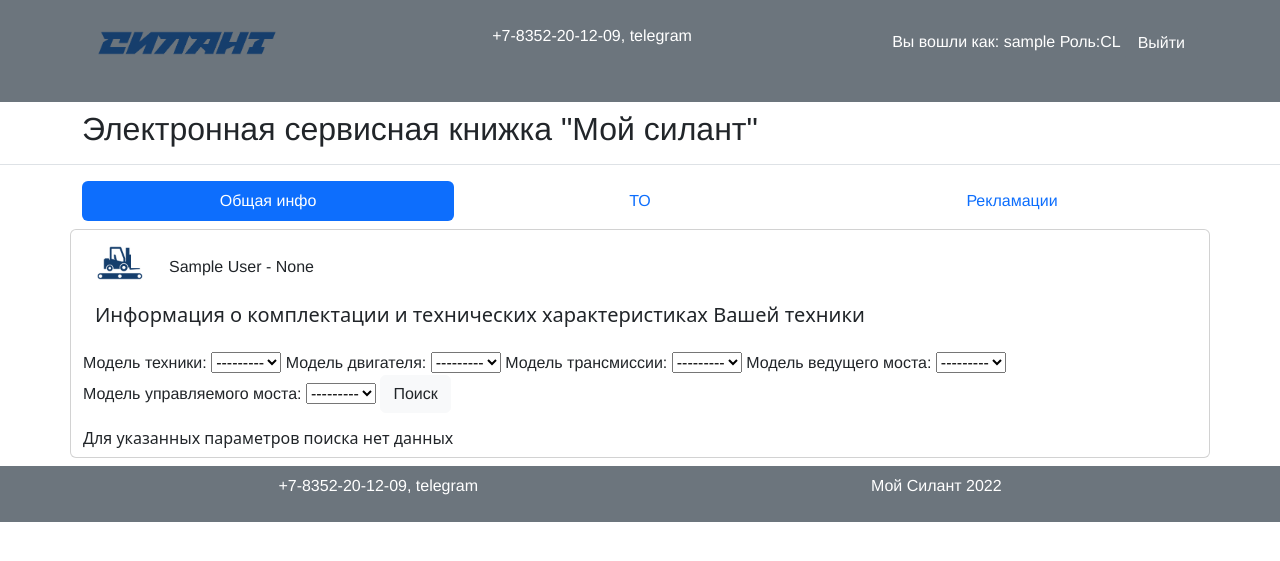
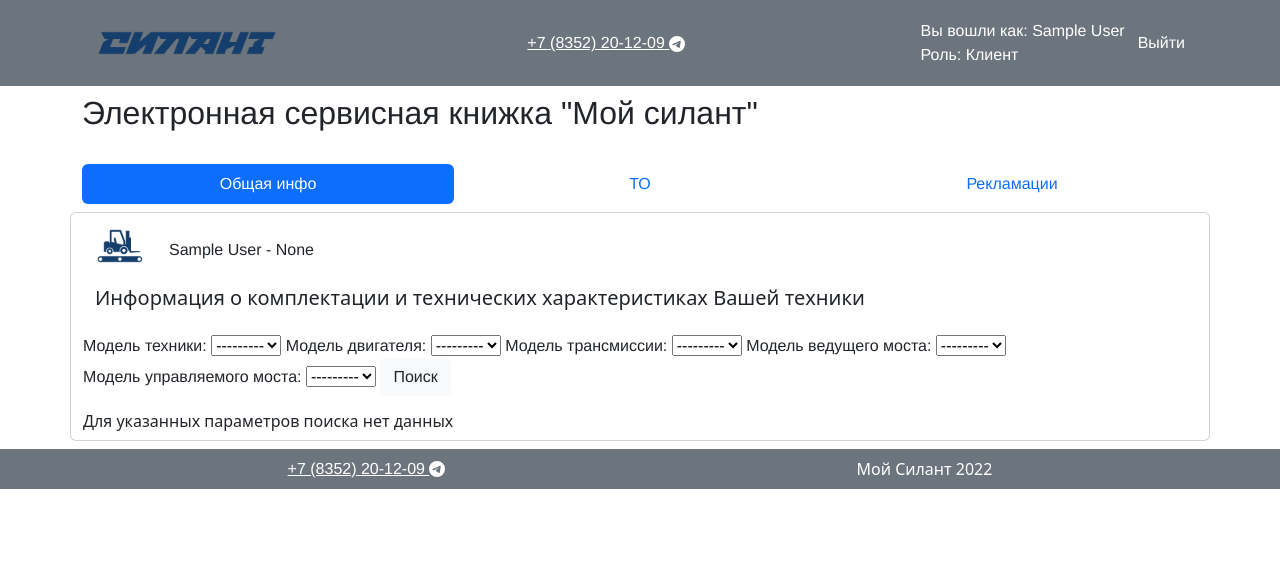
Before and after one commit to 4elovek-nevadimka/SF_Final_Project, a Django app: page / in a window 1280 px wide. Shown: the top 561 px of the page. Run offline with Django 4.2, Linux system fonts and the light colour scheme; the visitor is signed in with stand-in values (Sample User, id 1); data comes from the database, SQL or seed files in the repository; data that the repository does not hold is empty.

Commit message:
updated default.html template

```diff
--- a/app/templates/default.html
+++ b/app/templates/default.html
@@ -8,7 +8,6 @@
 
     {% load static %}
     <link href="{% static 'css/styles.css' %}" rel="stylesheet"/>
-<!--    <link rel="shortcut icon" type="image/png" href="{% static 'favicon.ico' %}"/>-->
     <link rel="icon" type="image/x-icon" href="{% static '/images/favicon.ico' %}">
     <!-- Bootstrap CSS -->
     <link href="https://cdn.jsdelivr.net/npm/bootstrap@5.2.3/dist/css/bootstrap.min.css" rel="stylesheet">
@@ -18,30 +17,55 @@
 <!-- Header -->
 <header>
     <div class="px-3 py-2 text-bg-secondary">
-        <div class="container d-flex flex-wrap justify-content-between">
-
+        <!-- Контейнер в шапку -->
+        <div class="container d-flex flex-wrap justify-content-between align-items-center">
+            <!-- Лого -->
             <img class="d-flex align-items-center text-white"
                  src="{% static 'images/logotype_RGB.png' %}" alt="Main Logo" width="210" height="70">
-
-            <div class="my-3">
-                <p class="nav-link text-white">+7-8352-20-12-09, telegram</p>
+            <!-- Контакты -->
+            <div>
+                <a class="text-white" href="tel:+78352201209">
+                    <span>+7 (8352) 20-12-09</span>
+                    <svg xmlns="http://www.w3.org/2000/svg" width="16" height="16" fill="currentColor"
+                         class="bi bi-telegram" viewBox="0 0 16 16">
+                        <path d="M16 8A8 8 0 1 1 0 8a8 8 0 0 1 16 0zM8.287 5.906c-.778.324-2.334.994-4.666 2.01-.378.15-.577.298-.595.442-.03.243.275.339.69.47l.175.055c.408.133.958.288 1.243.294.26.006.549-.1.868-.32 2.179-1.471 3.304-2.214 3.374-2.23.05-.012.12-.026.166.016.047.041.042.12.037.141-.03.129-1.227 1.241-1.846 1.817-.193.18-.33.307-.358.336a8.154 8.154 0 0 1-.188.186c-.38.366-.664.64.015 1.088.327.216.589.393.85.571.284.194.568.387.936.629.093.06.183.125.27.187.331.236.63.448.997.414.214-.02.435-.22.547-.82.265-1.417.786-4.486.906-5.751a1.426 1.426 0 0 0-.013-.315.337.337 0 0 0-.114-.217.526.526 0 0 0-.31-.093c-.3.005-.763.166-2.984 1.09z"/>
+                    </svg>
+                </a>
             </div>
-
-            <div class="my-3">
-                {% if request.user.is_authenticated %}
-                <p class="nav-link">
-                    Вы вошли как: {{ user.username }} Роль:{{ user.role }}
-                    <a class="btn btn-secondary btn-small" href="{% url 'logout'%}" role="button">Выйти</a>
-                </p>
-                {% else %}
-                <a href="{% url 'login'%}">
-                    <button type="button" class="btn btn-light text-dark me-2">Авторизация</button>
-                </a>
-                {% endif %}
+            <div class="d-flex flex-wrap justify-content-between align-items-center">
+                <!-- Данные о пользователе, если залогинен -->
+                <div class="flex-column">
+                    {% if request.user.is_authenticated %}
+                    <div>
+                        <span>
+                            Вы вошли как: {{ user.name }}
+                        </span>
+                    </div>
+                    <div>
+                        <span>
+                            {% if user.role == 'CL' %}
+                            Роль: Клиент
+                            {% elif user.role == 'SC' %}
+                            Роль: Сервисная компания
+                            {% elif user.role == 'MN' %}
+                            Роль: Менеджер
+                            {% endif %}
+                        </span>
+                    </div>
+                    {% endif %}
+                </div>
+                <!-- Войти / выйти -->
+                <div>
+                    {% if request.user.is_authenticated %}
+                        <a class="btn btn-secondary btn-small" href="{% url 'logout'%}">Выйти</a>
+                    {% else %}
+                        <a class="btn btn-light text-dark me-2" href="{% url 'login'%}">Авторизация</a>
+                    {% endif %}
+                </div>
             </div>
         </div>
     </div>
-    <div class="px-3 py-2 border-bottom mb-3">
+    <div class="px-3 py-2 mb-3">
         <div class="container d-flex flex-wrap justify-content-start">
             <h2>Электронная сервисная книжка "Мой силант"</h2>
         </div>
@@ -55,19 +79,16 @@
 
 <!-- Footer -->
 <footer>
-    <!--    <div class="px-3 py-2">-->
     <div class="px-3 py-2 text-bg-secondary">
-        <div class="container">
-            <ul class="nav justify-content-around">
-                <li class="nav-item">
-                    <!--            <p class="text-center text-muted">+7-8352-20-12-09, telegram</p>-->
-                    <p class="text-center text-white">+7-8352-20-12-09, telegram</p>
-                </li>
-                <li class="nav-item">
-                    <!--            <p class="text-center text-muted">Мой Силант 2022</p>-->
-                    <p class="text-center text-white">Мой Силант 2022</p>
-                </li>
-            </ul>
+        <div class="container d-flex flex-wrap justify-content-around align-items-center">
+            <a class="text-white" href="tel:+78352201209">
+                <span>+7 (8352) 20-12-09 </span>
+                <svg xmlns="http://www.w3.org/2000/svg" width="16" height="16" fill="currentColor"
+                     class="bi bi-telegram" viewBox="0 0 16 16">
+                    <path d="M16 8A8 8 0 1 1 0 8a8 8 0 0 1 16 0zM8.287 5.906c-.778.324-2.334.994-4.666 2.01-.378.15-.577.298-.595.442-.03.243.275.339.69.47l.175.055c.408.133.958.288 1.243.294.26.006.549-.1.868-.32 2.179-1.471 3.304-2.214 3.374-2.23.05-.012.12-.026.166.016.047.041.042.12.037.141-.03.129-1.227 1.241-1.846 1.817-.193.18-.33.307-.358.336a8.154 8.154 0 0 1-.188.186c-.38.366-.664.64.015 1.088.327.216.589.393.85.571.284.194.568.387.936.629.093.06.183.125.27.187.331.236.63.448.997.414.214-.02.435-.22.547-.82.265-1.417.786-4.486.906-5.751a1.426 1.426 0 0 0-.013-.315.337.337 0 0 0-.114-.217.526.526 0 0 0-.31-.093c-.3.005-.763.166-2.984 1.09z"/>
+                </svg>
+            </a>
+            <span class="text-center text-white">Мой Силант 2022</span>
         </div>
     </div>
 </footer>
```
